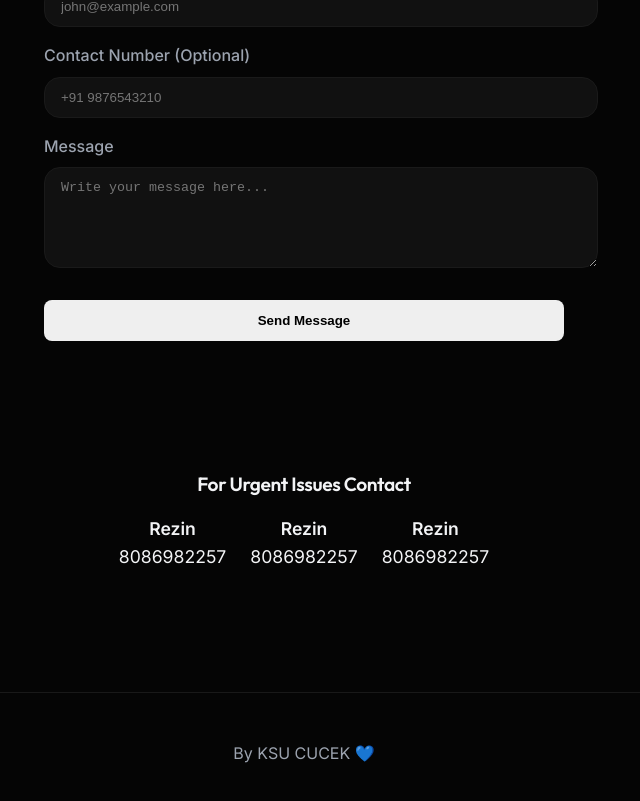
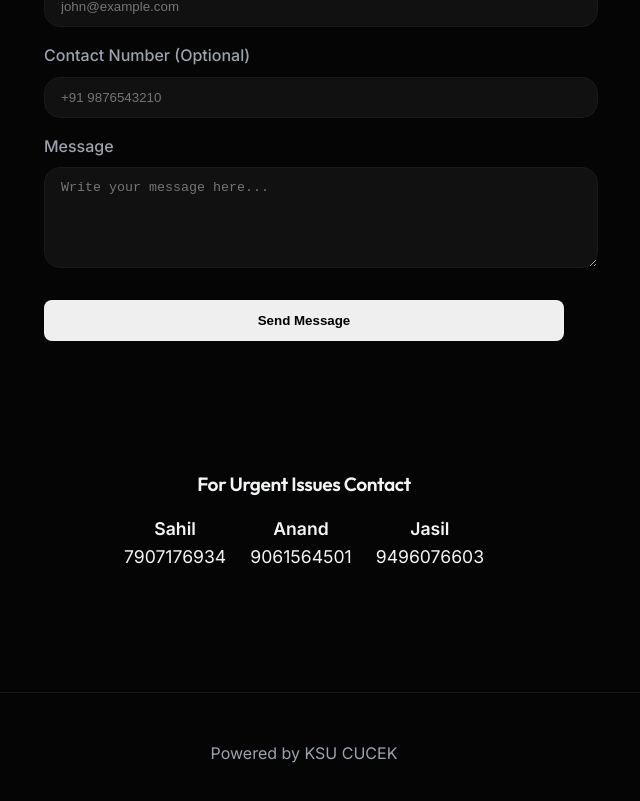
Before and after one commit to rezinch/cucek-up-to-date-helpline, a React (Vite) app: page /contact in a window 1280 px wide. Shown: the part 469-1270 px from the top of the page, without its empty margins (336-976 px from the left). Built offline with nearby package versions, Linux system fonts and the light colour scheme.

Commit message:
change order and footer

```diff
--- a/src/components/BentoGrid.jsx
+++ b/src/components/BentoGrid.jsx
@@ -7,6 +7,21 @@ export default function BentoGrid({ setActiveTab }) {
         <div className="container" style={{ paddingTop: '2rem' }}>
             <div className="bento-grid">
                 <LiveBusCard setActiveTab={setActiveTab} />
+
+
+                {/* Notes Card replacing Hostels */}
+                <div
+                    className="bento-card"
+                    style={{ display: 'flex', flexDirection: 'column', alignItems: 'center', justifyContent: 'center', cursor: 'pointer', textAlign: 'center' }}
+                    onClick={() => setActiveTab('notes')}
+                >
+                    <div style={{ background: 'rgba(245, 158, 11, 0.15)', color: '#F59E0B', padding: '1rem', borderRadius: '50%', marginBottom: '1rem' }}>
+                        <svg xmlns="http://www.w3.org/2000/svg" width="32" height="32" viewBox="0 0 24 24" fill="none" stroke="currentColor" strokeWidth="2" strokeLinecap="round" strokeLinejoin="round"><path d="M2 3h6a4 4 0 0 1 4 4v14a3 3 0 0 0-3-3H2z"></path><path d="M22 3h-6a4 4 0 0 0-4 4v14a3 3 0 0 1 3-3h7z"></path></svg>
+                    </div>
+                    <h3 className="card-title" style={{ fontSize: '1.25rem' }}>Prev Papers & Notes</h3>
+                    <p className="card-desc" style={{ marginTop: '0.5rem' }}>Access notes & assignments</p>
+                </div>
+
                 <SyllabusCard />
 
                 {/* Helpdesk / Contact Card */}
@@ -22,18 +37,7 @@ export default function BentoGrid({ setActiveTab }) {
                     <p className="card-desc" style={{ marginTop: '0.5rem' }}>View student coordinators</p>
                 </div>
 
-                {/* Notes Card replacing Hostels */}
-                <div
-                    className="bento-card"
-                    style={{ display: 'flex', flexDirection: 'column', alignItems: 'center', justifyContent: 'center', cursor: 'pointer', textAlign: 'center' }}
-                    onClick={() => setActiveTab('notes')}
-                >
-                    <div style={{ background: 'rgba(245, 158, 11, 0.15)', color: '#F59E0B', padding: '1rem', borderRadius: '50%', marginBottom: '1rem' }}>
-                        <svg xmlns="http://www.w3.org/2000/svg" width="32" height="32" viewBox="0 0 24 24" fill="none" stroke="currentColor" strokeWidth="2" strokeLinecap="round" strokeLinejoin="round"><path d="M2 3h6a4 4 0 0 1 4 4v14a3 3 0 0 0-3-3H2z"></path><path d="M22 3h-6a4 4 0 0 0-4 4v14a3 3 0 0 1 3-3h7z"></path></svg>
-                    </div>
-                    <h3 className="card-title" style={{ fontSize: '1.25rem' }}>Prev Papers</h3>
-                    <p className="card-desc" style={{ marginTop: '0.5rem' }}>Access notes & assignments</p>
-                </div>
+
 
                 {/* Additional Links Card */}
                 <div
--- a/src/components/Footer.jsx
+++ b/src/components/Footer.jsx
@@ -4,7 +4,7 @@ function Footer() {
     return (
         <footer className="footer" id="footer">
             <div className="container flex justify-center">
-                <p>By KSU CUCEK 💙</p>
+                <p>Powered by KSU CUCEK </p>
             </div>
         </footer>
     );
--- a/src/components/Header.jsx
+++ b/src/components/Header.jsx
@@ -7,9 +7,10 @@ function Header({ activeTab, setActiveTab, isDarkMode, toggleTheme, onMobileMenu
     const { isInstallable, install } = usePWAInstall();
     const tabs = [
         { id: 'dashboard', label: 'Dashboard' },
+        { id: 'notes', label: 'Notes & Prev Qns' },
         { id: 'bus', label: 'Bus Timings' },
         { id: 'syllabus', label: 'Syllabus' },
-        { id: 'notes', label: 'Notes' },
+
         { id: 'helpdesk', label: 'Helpdesk' },
         { id: 'contact', label: 'Contact Us' }
     ];
--- a/src/components/tabs/AdditionalLinks.jsx
+++ b/src/components/tabs/AdditionalLinks.jsx
@@ -2,19 +2,19 @@ import React from 'react';
 
 const linksData = [
     {
-        href: "https://cucek.cusat.ac.in/?page=3",
+        href: "https://cucek.cusat.ac.in/faculty.php",
         iconEmoji: "👨‍🏫",
         title: "Faculty Directory",
         desc: "Contact faculty members"
     },
     {
-        href: "https://admissions.cusat.ac.in/Files/FEE%20STRUCTURE%202024-FINAL1.pdf",
+        href: "https://admissions.cusat.ac.in/Prospectus/Fee_Structure2026.pdf",
         iconEmoji: "💰",
         title: "Fee Structure",
         desc: "View current fee details"
     },
     {
-        href: "/items/fee.pdf",
+        href: "https://www.cusat.ac.in/student/regulations",
         iconEmoji: "📋",
         title: "Academic Regulations",
         desc: "Academic rules and guidelines"
--- a/src/components/tabs/ContactUs.jsx
+++ b/src/components/tabs/ContactUs.jsx
@@ -111,16 +111,16 @@ function ContactUs() {
                     <h4 style={{ marginBottom: '1rem', fontSize: '1.2rem', color: 'var(--primary-color)' }}>For Urgent Issues Contact</h4>
                     <div style={{ display: 'flex', flexWrap: 'wrap', justifyContent: 'center', gap: '1.5rem', fontSize: '1.1rem' }}>
                         <div style={{ display: 'flex', flexDirection: 'column' }}>
-                            <span style={{ fontWeight: '600' }}>Rezin</span>
-                            <a href="tel:8086982257" style={{ color: 'var(--text-color)', textDecoration: 'none' }}>8086982257</a>
+                            <span style={{ fontWeight: '600' }}>Sahil</span>
+                            <a href="tel:+917907176934" style={{ color: 'var(--text-color)', textDecoration: 'none' }}>7907176934</a>
                         </div>
                         <div style={{ display: 'flex', flexDirection: 'column' }}>
-                            <span style={{ fontWeight: '600' }}>Rezin</span>
-                            <a href="tel:8086982257" style={{ color: 'var(--text-color)', textDecoration: 'none' }}>8086982257</a>
+                            <span style={{ fontWeight: '600' }}>Anand</span>
+                            <a href="tel:+919061564501" style={{ color: 'var(--text-color)', textDecoration: 'none' }}>9061564501</a>
                         </div>
                         <div style={{ display: 'flex', flexDirection: 'column' }}>
-                            <span style={{ fontWeight: '600' }}>Rezin</span>
-                            <a href="tel:8086982257" style={{ color: 'var(--text-color)', textDecoration: 'none' }}>8086982257</a>
+                            <span style={{ fontWeight: '600' }}>Jasil</span>
+                            <a href="tel:+919496076603" style={{ color: 'var(--text-color)', textDecoration: 'none' }}>9496076603</a>
                         </div>
                     </div>
                 </div>
```
